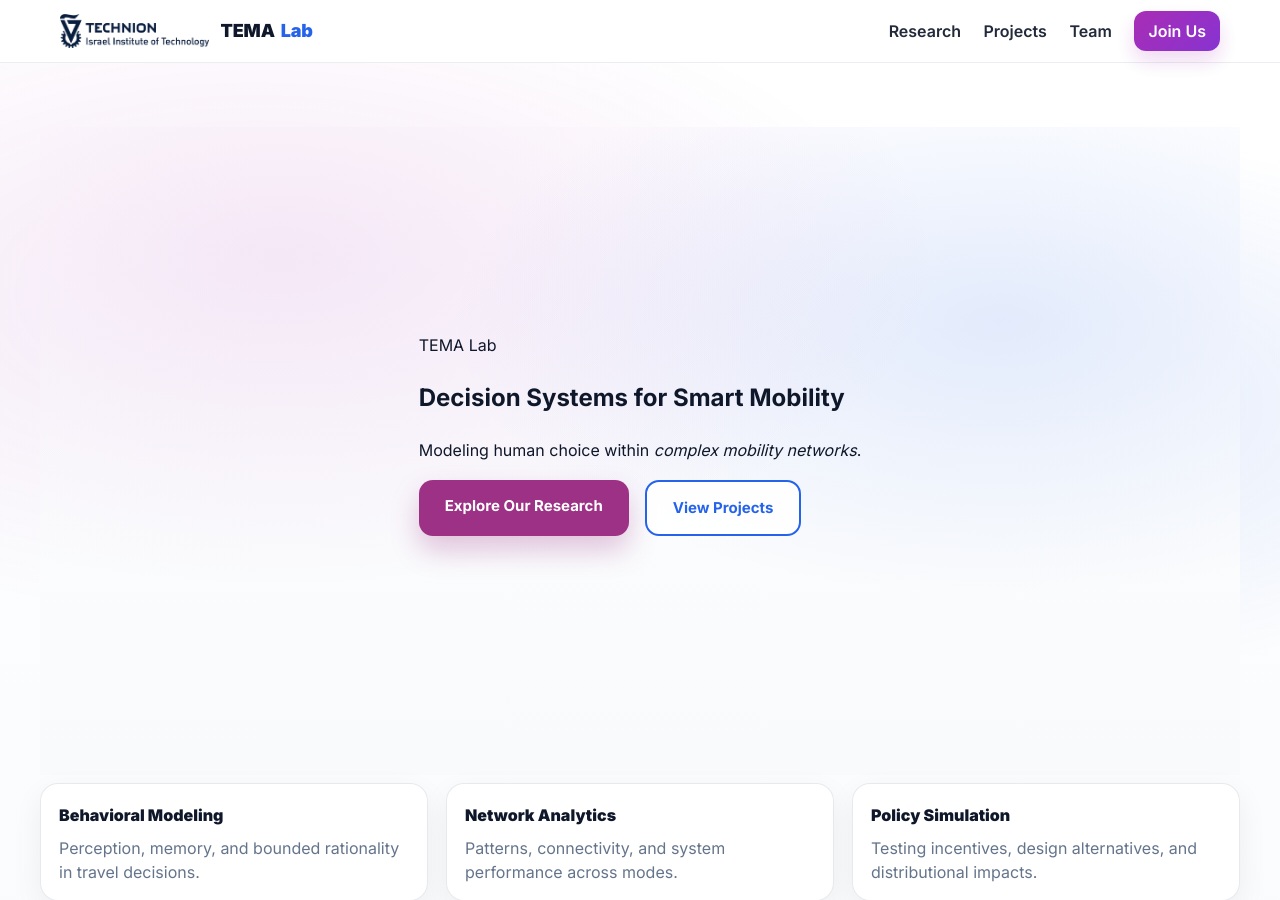
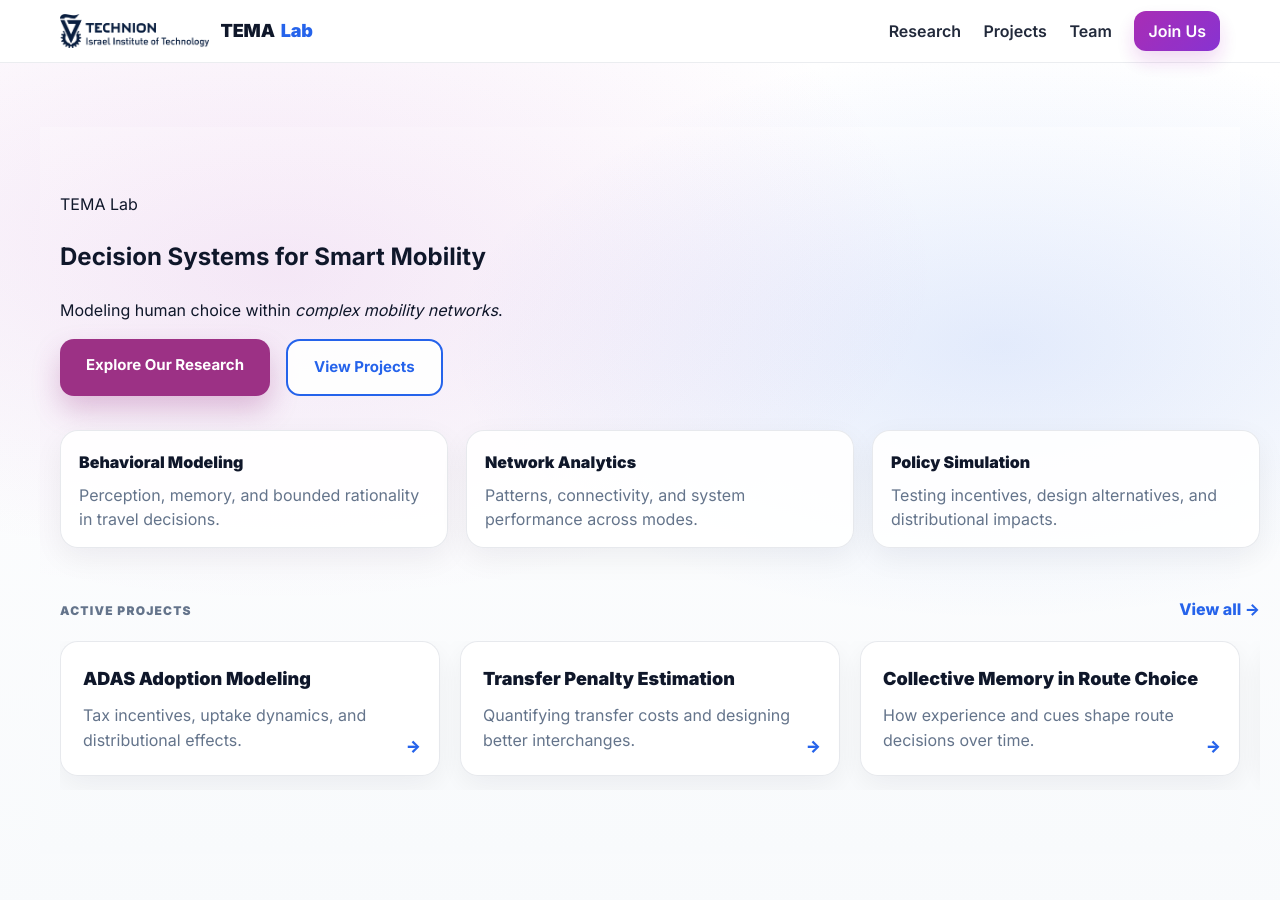
Before and after one commit to tema-technion/tema-technion.github.io, a Jekyll site: the page built from index.md, in a window 1280 px wide and 900 px high. Built offline with Jekyll 4.4.1, drawn with Linux system fonts in a browser that asks for light colours.

Commit message:
Update index.md

```diff
--- a/index.md
+++ b/index.md
@@ -20,11 +20,6 @@ title: TEMA Lab
       <a class="primary" href="/research/">Explore Our Research</a>
       <a class="secondary" href="/projects/">View Projects</a>
     </div>
-
-    <!-- keep your cards + strip below -->
-
-  </div>
-</section>
 
 <div class="hero-cards">
   <div class="card">
```
Also changed, not shown: other parts of index.md (+1 -1 lines).
